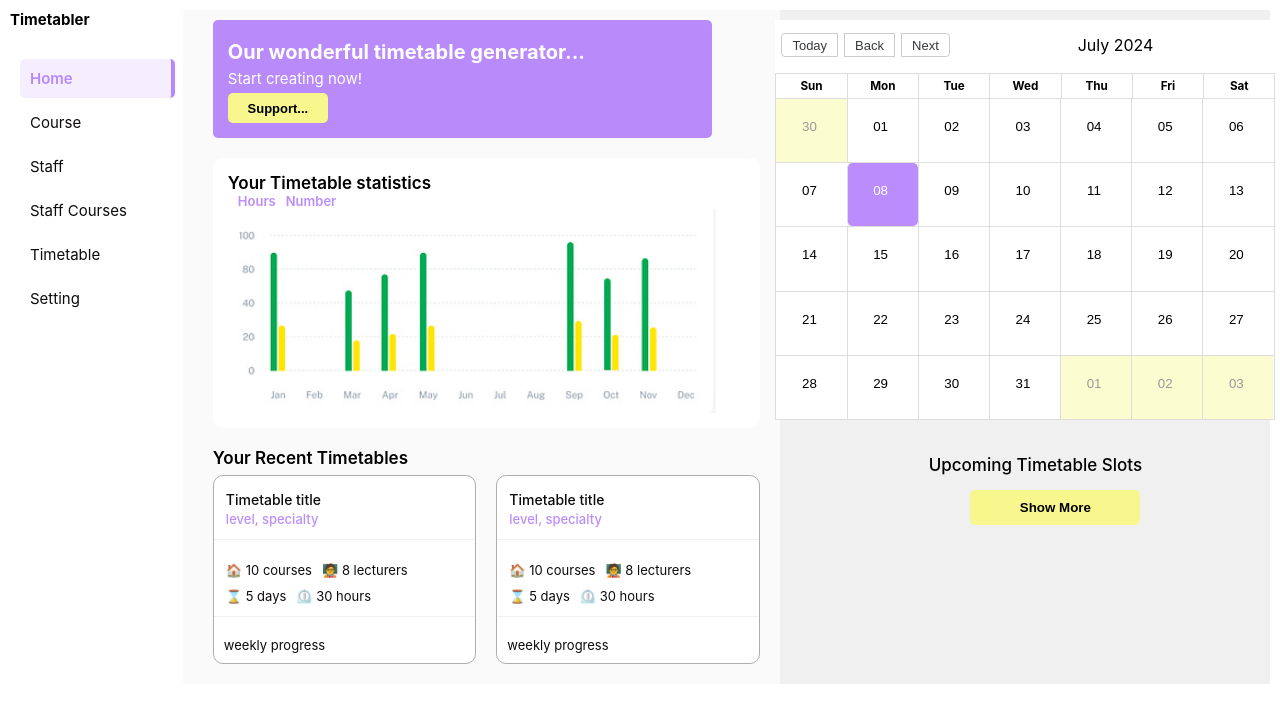
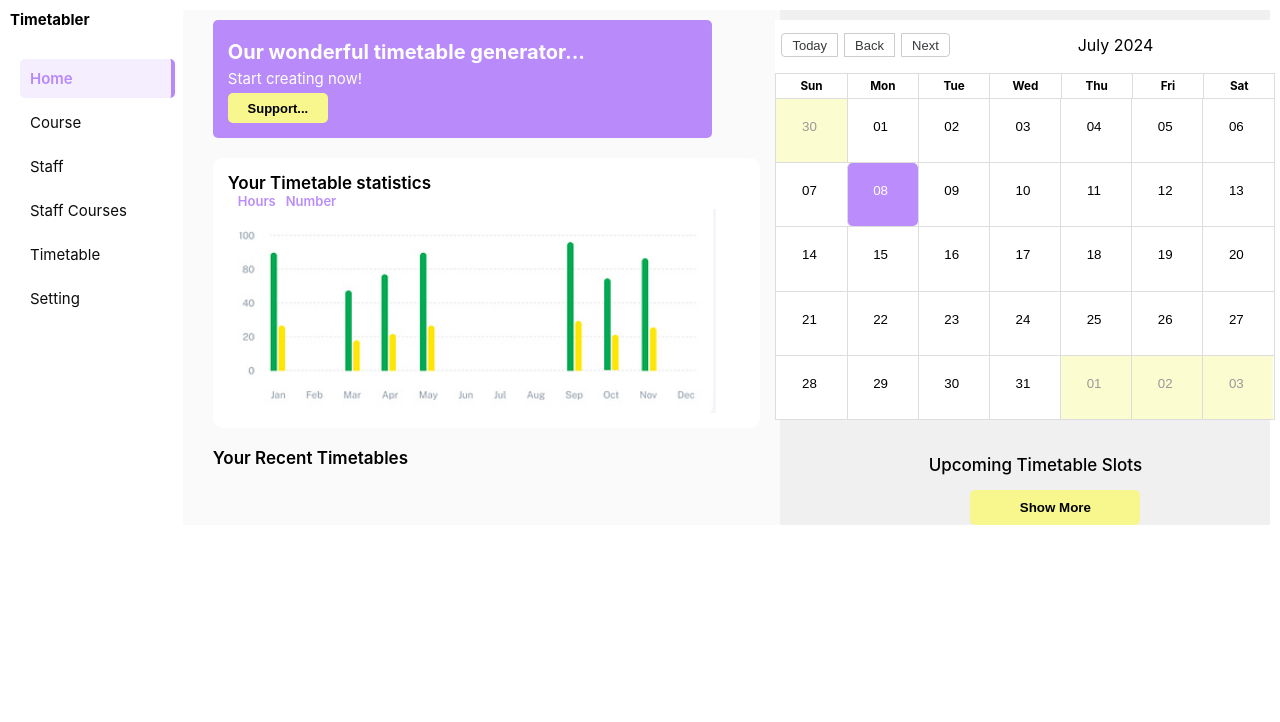
Before and after one commit to Fuangi/timetable-generator, a React (Create React App) app: page / in a window 1280 px wide. Shown: the top 722 px of the page. Built offline with nearby package versions, Linux system fonts and the light colour scheme.

Commit message:
Linked to the timetable generator in the backend

```diff
--- a/src/components/dashboard/Dashboard.jsx
+++ b/src/components/dashboard/Dashboard.jsx
@@ -25,10 +25,10 @@ function Dashboard() {
             </div>
             <div className="recents">
               <h2>Your Recent Timetables</h2>
-              <div className="recent-timetables">
+              {/* <div className="recent-timetables">
                 <TimetableCard />
                 <TimetableCard />
-              </div>
+              </div> */}
             </div>
           </div>
           <div className="right-side">
--- a/src/components/staff-courses/AssignCourse.jsx
+++ b/src/components/staff-courses/AssignCourse.jsx
@@ -27,6 +27,8 @@ function AssignCourse() {
       courses,
       staff,
     };
+
+    console.log(assign);
 
     axios({
       url: "http://localhost:4000/timetable-ai/course_staff",
--- a/src/components/timetable/AllTimetables.jsx
+++ b/src/components/timetable/AllTimetables.jsx
@@ -1,18 +1,27 @@
+import { useEffect, useState } from "react";
 import TimetableCard from "./TimetableCard";
+import axios from "axios";
 
 function AllTimetables() {
+  const [timetables, setTimetables] = useState([]);
+
+  useEffect(function () {
+    axios({
+      url: "http://localhost:4000/timetable-ai/timetable",
+      method: "GET",
+    })
+      .then((res) => setTimetables(res.data.timetables))
+      .catch((err) => console.error(err));
+  }, []);
+
+  console.log(timetables);
   return (
     <div className="all-timetables">
       <h3>All your Timetables...</h3>
       <div className="all-timetables-cards">
-        <TimetableCard />
-        <TimetableCard />
-        <TimetableCard />
-        <TimetableCard />
-        <TimetableCard />
-        <TimetableCard />
-        <TimetableCard />
-        <TimetableCard />
+        {timetables.map((timetable, index) => (
+          <TimetableCard key={index} timetable={timetable} />
+        ))}
       </div>
     </div>
   );
--- a/src/components/timetable/TimetableCard.jsx
+++ b/src/components/timetable/TimetableCard.jsx
@@ -1,22 +1,18 @@
 import { Link } from "react-router-dom";
 
-function TimetableCard() {
+function TimetableCard({ timetable }) {
   return (
-    <Link className="card-link" to="/timetable/view">
+    <Link className="card-link" to={`/timetable/view?id=${timetable._id}`}>
       <div className="timetable-card">
         <div className="head">
-          <h3>Timetable title</h3>
-          <p>level, specialty</p>
+          <h3>View Timetable</h3>
+          <p>Click here to view</p>
         </div>
-        <div className="body">
-          <p> 🏠 10 courses</p>
-          <p> 🧑‍🏫 8 lecturers</p>
-          <p> ⌛ 5 days</p>
-          <p> ⏲️ 30 hours</p>
-        </div>
-        <div className="progress">
-          <p>weekly progress</p>
-        </div>
+        {/* <div className="body">
+          {timetable.schedule.map((course, index) => (
+            <p key={index}>{course.course.name}</p>
+          ))}
+        </div> */}
       </div>
     </Link>
   );
--- a/src/components/timetable/TimetableView.jsx
+++ b/src/components/timetable/TimetableView.jsx
@@ -1,6 +1,9 @@
 import { Calendar, momentLocalizer } from "react-big-calendar";
 import moment from "moment";
 import TimetableSlot from "./TimetableSlot";
+import axios from "axios";
+import { useSearchParams } from "react-router-dom";
+import { useEffect, useState } from "react";
 
 const localizer = momentLocalizer(moment);
 
@@ -37,12 +40,6 @@ const events = [
       type: "others", //appointment
     },
   },
-  /*   {
-    start: storedValue.eventStart,
-    end: storedValue.eventEnd,
-    title: storedValue.eventName,
-    data: storedValue.data,
-  }, */
 ];
 
 // The component to be rendered
@@ -54,6 +51,35 @@ const component = {
 };
 
 function TimetableView() {
+  const [timeView, setTimeView] = useState({});
+  const [searchParams] = useSearchParams();
+
+  const id = searchParams.get("id");
+
+  const myEvents = [];
+  useEffect(
+    function () {
+      if (id) {
+        axios({
+          url: `http://localhost:4000/timetable-ai/timetable/${id}`,
+          method: "GET",
+        })
+          .then((res) => {
+            setTimeView(res.data.timetable);
+          })
+          .catch((err) => {
+            console.log(err);
+          });
+      } else {
+      }
+    },
+    [id]
+  );
+
+  const timetable = timeView.timetable;
+
+  console.log(myEvents);
+
   return (
     <div>
       <div className="timetable-calendar">
```
